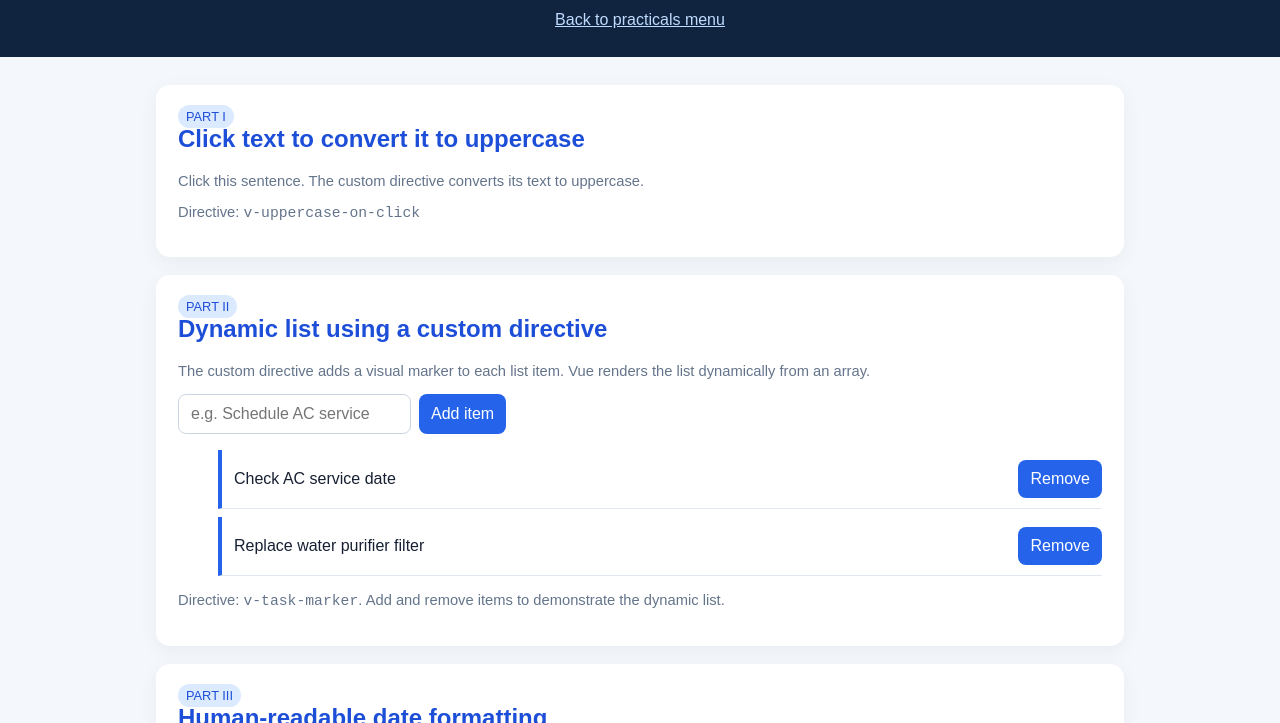
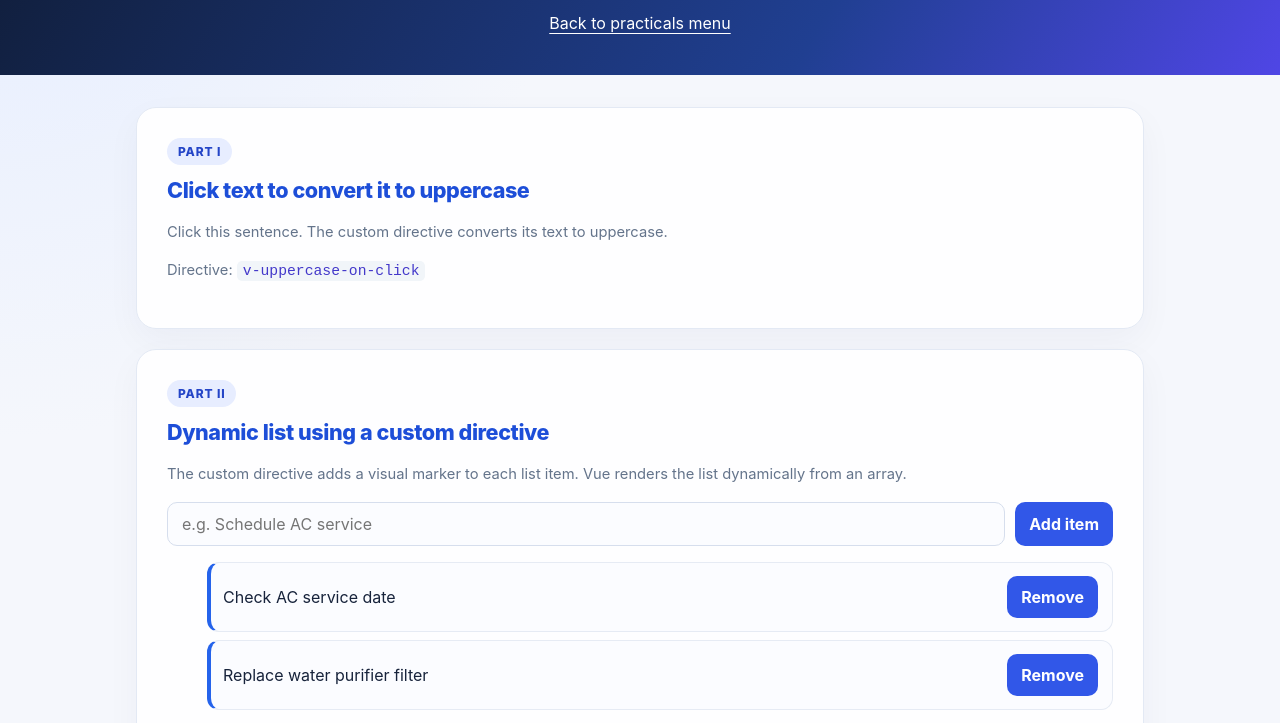
Before and after one commit to nishithbodar/Fixora, a website: page client/practicals/practical-7.html in a window 1280 px wide. Shown: the part 131-854 px from the top of the page. Drawn offline with nearby package versions, Linux system fonts and the light colour scheme.

Commit message:
Polish UI for practical demonstration

```diff
--- a/client/practicals/practical-7.html
+++ b/client/practicals/practical-7.html
@@ -5,14 +5,20 @@
   <meta name="viewport" content="width=device-width, initial-scale=1.0">
   <title>Practical 7 | Fixora Vue Directives</title>
   <style>
-    *{box-sizing:border-box}body{margin:0;background:#f4f7fb;color:#172033;font-family:Arial,sans-serif}
-    header{background:#10233f;color:white;padding:28px 18px;text-align:center}header a{color:#bfdbfe}
-    main{max-width:1000px;margin:28px auto;padding:0 16px;display:grid;gap:18px}
-    section{background:white;padding:22px;border-radius:14px;box-shadow:0 5px 20px #0f172a0d}
-    h2{margin-top:0;color:#1d4ed8}button,input{font:inherit;padding:10px 12px;border:1px solid #cbd5e1;border-radius:8px}
-    button{background:#2563eb;color:white;border:0;cursor:pointer}button:hover{background:#1d4ed8}
-    input{max-width:100%}.row{display:flex;gap:8px;flex-wrap:wrap}.task{display:flex;align-items:center;justify-content:space-between;gap:12px;padding:10px 0;border-bottom:1px solid #e2e8f0}
-    .hint{color:#64748b;font-size:.92rem}.pill{background:#dbeafe;color:#1d4ed8;padding:4px 8px;border-radius:99px;font-size:.8rem}
+    *{box-sizing:border-box}body{margin:0;background:radial-gradient(circle at 0 0,#e5edff 0,transparent 32%),#f5f7fc;color:#17233b;font-family:Inter,system-ui,-apple-system,"Segoe UI",sans-serif}
+    header{position:relative;overflow:hidden;background:linear-gradient(120deg,#101d38,#203f91 65%,#4f46e5);color:white;padding:42px 18px;text-align:center}
+    header:after{content:"";position:absolute;width:280px;height:280px;border-radius:50%;background:#60a5fa20;right:-80px;top:-150px}
+    header h1{font-size:clamp(1.7rem,4vw,2.6rem);font-weight:900;letter-spacing:-.04em;margin:0}header p{color:#dbeafe}header a{color:#fff;text-underline-offset:4px}
+    main{max-width:1040px;margin:32px auto;padding:0 16px;display:grid;gap:20px}
+    section{background:rgba(255,255,255,.94);padding:clamp(20px,4vw,30px);border:1px solid #e3e9f4;border-radius:20px;box-shadow:0 12px 35px #1725540a}
+    h2{margin-top:12px;color:#1d4ed8;font-size:1.35rem;font-weight:800;letter-spacing:-.02em}
+    button,input{font:inherit;padding:11px 14px;border:1px solid #d6deed;border-radius:10px;outline-offset:2px}
+    input{background:#fbfcff}input:focus{border-color:#647ff0;box-shadow:0 0 0 3px #3157e81a}
+    button{background:#3157e8;color:white;border:0;cursor:pointer;font-weight:700;transition:background .2s,transform .2s}button:hover{background:#2445c7;transform:translateY(-1px)}
+    input{max-width:100%}.row{display:flex;gap:10px;flex-wrap:wrap}.row input{flex:1;min-width:210px}
+    .task{display:flex;align-items:center;justify-content:space-between;gap:12px;padding:13px 14px;margin:8px 0;border:1px solid #e6ebf4;border-radius:12px;background:#fbfcff}
+    .hint{color:#64748b;font-size:.92rem;line-height:1.6}.pill{display:inline-block;background:#e7edff;color:#2445c7;padding:6px 11px;border-radius:99px;font-size:.75rem;font-weight:800;letter-spacing:.07em}
+    code{background:#f1f5f9;padding:2px 6px;border-radius:5px;color:#4338ca}
   </style>
 </head>
 <body>
```
